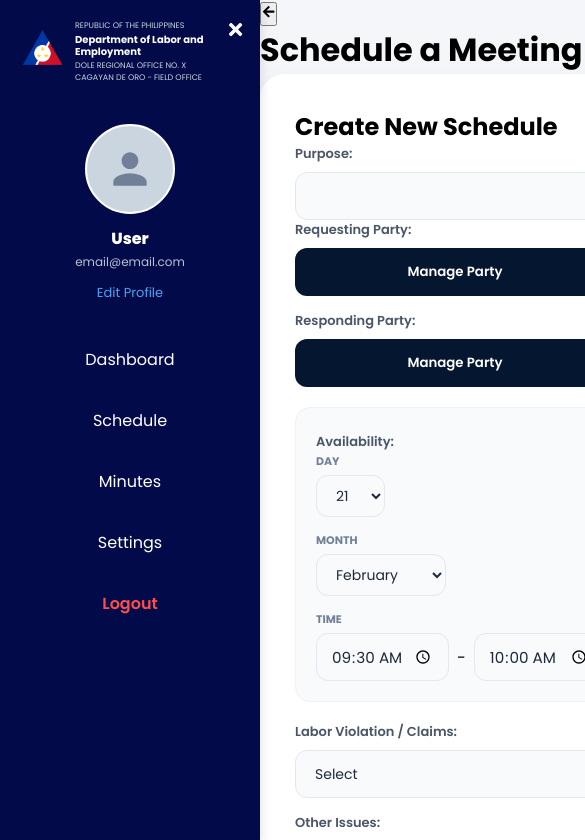
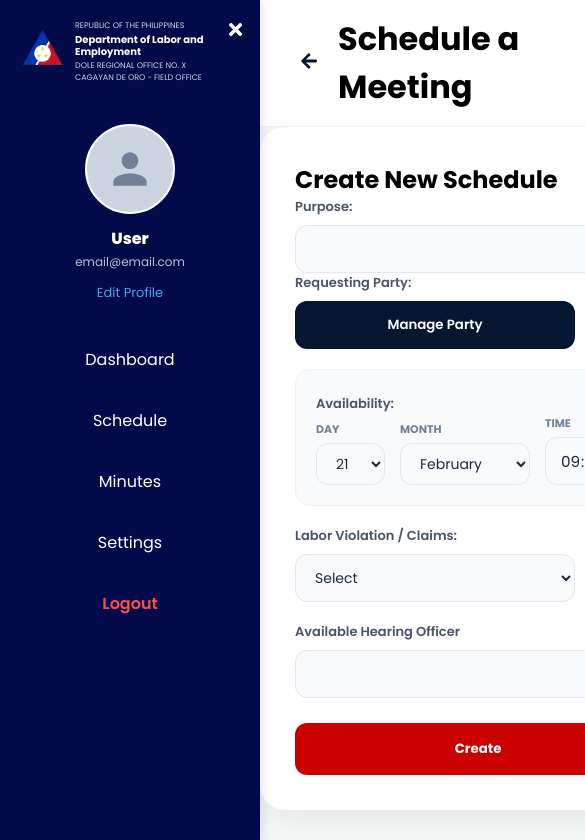
Before and after one commit to CBeatrixBacolanta/ticketing, a React (Create React App) app: page /schedule-form in a window 390 px wide. Shown: the top 840 px of the page, 585 px wide, since content can reach past the window. Built offline with nearby package versions, Linux system fonts and the light colour scheme.

Commit message:
adjust mainsched

```diff
--- a/src/pages/MainSched.js
+++ b/src/pages/MainSched.js
@@ -11,7 +11,7 @@ import {
   FaChevronRight
 } from 'react-icons/fa';
 
-const MainSched = ({ triggerToast }) => {
+const MainSched = ({ triggerToast, sidebarOpen = true }) => {
   const [showLog, setShowLog] = useState(false);
   const [isCreating, setIsCreating] = useState(false);
 
@@ -98,7 +98,7 @@ const MainSched = ({ triggerToast }) => {
   }} />;
 
   return (
-    <div className="schedule-outer-container">
+    <div className={`schedule-outer-container ${!sidebarOpen ? 'sidebar-closed' : ''}`}>
       <div className="schedule-header">
         <div className="header-left">
           {isCreating && (
--- a/src/styles/MainSched.css
+++ b/src/styles/MainSched.css
@@ -1,9 +1,17 @@
 /* --- LAYOUT & BASE --- */
 .schedule-outer-container {
     padding: 30px;
+    /* Added padding-left to prevent overlap with the fixed sidebar */
+    padding-left: 290px;
     background-color: #f3f4f6;
     min-height: 100vh;
     font-family: 'Poppins', sans-serif;
+    transition: padding-left 0.3s ease-in-out;
+}
+
+/* Added helper class for when sidebar is hidden/closed */
+.schedule-outer-container.sidebar-closed {
+    padding-left: 30px;
 }
 
 /* HEADER STYLE */
@@ -49,15 +57,16 @@
     box-shadow: 0 4px 10px rgba(163, 0, 0, 0.3);
 }
 
-/* CONTENT GRID */
+/* CONTENT GRID - Updated to 1fr for flexibility */
 .schedule-content-grid {
     display: grid;
-    grid-template-columns: 750px 1fr;
+    grid-template-columns: 1fr 380px;
     gap: 25px 30px;
     align-items: start;
+    max-width: 1400px;
 }
 
-.left-column-wrapper { width: 750px; }
+.left-column-wrapper { width: 100%; }
 .right-column-wrapper {
     display: flex;
     flex-direction: column;
@@ -67,7 +76,7 @@
 
 /* FIXED HEIGHT LOGIC (COMPACT) */
 .fixed-card-height {
-    height: 420px; /* Shortened to fix the layout gap */
+    height: 420px;
     box-sizing: border-box;
     display: flex;
     flex-direction: column;
@@ -76,7 +85,7 @@
 .white-card {
     background: white;
     border-radius: 20px;
-    padding: 25px; /* Reduced padding to fit compact height */
+    padding: 25px;
     box-shadow: 0 4px 15px rgba(0,0,0,0.03);
     display: flex;
     flex-direction: column;
@@ -85,7 +94,7 @@
 
 .card-title { font-size: 20px; font-weight: 700; color: #111; margin-bottom: 20px; }
 
-/* --- UPCOMING MEETINGS (SCROLLABLE LOGIC) --- */
+/* --- UPCOMING MEETINGS --- */
 .meetings-list.scrollable-agenda {
     flex: 1;
     overflow-y: auto !important;
@@ -199,7 +208,7 @@
 }
 
 .no-meetings-placeholder {
-    margin: auto; /* Perfectly centers placeholder text vertically and horizontally */
+    margin: auto;
     color: #94a3b8;
     font-size: 14px;
     text-align: center;
@@ -224,3 +233,13 @@
 .text-wrapper .label { display: block; color: #94a3b8; font-size: 10px; text-transform: uppercase; }
 .text-wrapper h3 { color: white; margin: 0; font-size: 16px; }
 .arrow-badge { color: #94a3b8; }
+
+/* Responsive adjustments for smaller screens */
+@media (max-width: 1200px) {
+    .schedule-content-grid {
+        grid-template-columns: 1fr;
+    }
+    .right-column-wrapper {
+        min-width: 100%;
+    }
+}
--- a/src/styles/Schedule.css
+++ b/src/styles/Schedule.css
@@ -1,19 +1,16 @@
 /* --- THE STAGE --- */
-.schedule-page-wrapper {
+.schedule-main-content {
+    flex: 1 !important;
+    display: flex !important;
+    flex-direction: column !important;
+    align-items: center !important;
+    justify-content: flex-start !important;
     background-color: #f4f6f9;
     min-height: 100vh;
-    display: flex;
-    flex-direction: column;
-}
-
-.schedule-main-content {
-    flex: 1;
-    display: flex;
-    flex-direction: column;
-    align-items: center;
-    justify-content: flex-start;
     box-sizing: border-box;
-    padding: 40px 20px;
+    overflow-y: auto;
+    padding-top: 40px;
+    margin-top: -30px;
 }
 
 /* --- THE CONTAINER --- */
@@ -21,38 +18,36 @@
     display: flex !important;
     flex-direction: row !important;
     align-items: flex-start !important;
-    justify-content: center !important;
+    justify-content: space-between !important;
     gap: 30px !important;
     width: 100% !important;
-    max-width: 1400px !important;
+    max-width: 1450px !important;
     margin: 0 auto !important;
     position: relative;
     z-index: 2;
-    flex-wrap: wrap; /* Allows cards to wrap on smaller screens */
 }
 
 /* --- LEFT CARD: CREATE SCHEDULE --- */
 .create-card {
-    flex: 1 1 600px !important; /* Grow and shrink, base of 600px */
+    flex: 0 0 650px !important;
     max-width: 700px;
     background: rgba(255, 255, 255, 0.98);
     border-radius: 25px;
     box-shadow: 0 10px 30px rgba(0, 0, 0, 0.06);
     padding: 35px;
-    box-sizing: border-box;
 }
 
 /* --- RIGHT CARD: CALENDAR --- */
 .calendar-card.fixed-calendar-card {
-    flex: 0 1 450px !important; /* Won't grow larger than content, but can shrink */
-    min-width: 350px;
+    flex: 1 !important;
+    width: 517px;
     background: rgba(255, 255, 255, 0.98);
     border-radius: 25px;
     padding: 35px;
     box-shadow: 0 10px 30px rgba(0, 0, 0, 0.06);
     display: flex;
     flex-direction: column;
-    min-height: 450px;
+    min-height: 450px; /* Reduced from 550px since Recent section is gone */
 }
 
 /* --- FORM GROUPS & INPUTS --- */
@@ -84,7 +79,6 @@
     border-radius: 12px;
     font-size: 14px;
     transition: all 0.2s ease;
-    box-sizing: border-box;
 }
 
 .sched-input:focus {
@@ -111,7 +105,6 @@
     display: flex;
     align-items: flex-end;
     gap: 15px;
-    flex-wrap: wrap; /* Wraps internal items if too narrow */
 }
 
 .inline-label {
@@ -205,59 +198,12 @@
     gap: 8px;
 }
 
-/* --- RESPONSIVE MEDIA QUERIES --- */
-
-/* For smaller laptops or high-zoom monitors */
-@media (max-width: 1150px) {
-    .schedule-container {
-        flex-direction: column !important;
-        align-items: center !important;
-    }
-
-    .create-card,
-    .calendar-card.fixed-calendar-card {
-        width: 100% !important;
-        max-width: 100% !important;
-        flex: none !important;
-    }
+.create-btn:hover, .view-log-btn:hover {
+    opacity: 0.9;
+    transform: translateY(-1px);
 }
 
-/* For mobile/small tablets */
-@media (max-width: 650px) {
-    .row-group {
-        flex-direction: column;
-        gap: 15px;
-    }
-
-    .availability-row {
-        flex-direction: column;
-        align-items: flex-start;
-    }
-
-    .time-range-row {
-        width: 100%;
-    }
-
-    .time-range-row .sched-input {
-        flex: 1;
-    }
-
-    .sched-button-group {
-        flex-direction: column;
-    }
-}
-
-/* --- TRIGGER BUTTON & MODAL --- */
-.manage-party-trigger {
-    background: #051630;
-    color: white;
-    border: none;
-    height: 48px;
-    border-radius: 12px;
-    font-weight: 600;
-    cursor: pointer;
-}
-
+/* --- MODAL STYLES --- */
 .modal-overlay {
     position: fixed;
     top: 0;
@@ -269,15 +215,17 @@
     justify-content: center;
     align-items: center;
     z-index: 2000;
-    padding: 20px;
 }
 
 .party-modal {
     background: white;
-    width: 100%;
-    max-width: 550px;
+    width: 550px;
+    min-height: 400px;
     border-radius: 15px;
+    display: flex;
+    flex-direction: column;
     overflow: hidden;
+    box-shadow: 0 15px 40px rgba(0,0,0,0.2);
 }
 
 .modal-header {
@@ -288,3 +236,142 @@
     justify-content: space-between;
     align-items: center;
 }
+
+.modal-body {
+    padding: 25px;
+    background: #ffffff;
+    flex: 1;
+    display: flex;
+    flex-direction: column;
+}
+
+.party-section-box {
+    background: #f0f2f5;
+    padding: 15px;
+    border-radius: 12px;
+    margin-bottom: 25px;
+    display: flex;
+    flex-direction: column;
+}
+
+.party-list-scroll-container {
+    max-height: 165px;
+    overflow-y: auto;
+    margin-bottom: 12px;
+    padding-right: 8px;
+}
+
+.party-input-row {
+    display: flex;
+    gap: 12px;
+    margin-bottom: 10px;
+}
+
+.party-input-row input {
+    flex: 1;
+    background: #051630;
+    color: white;
+    border: none;
+    padding: 12px 15px;
+    border-radius: 8px;
+    font-size: 13px;
+}
+
+.party-delete-btn {
+    background: #e63946;
+    color: white;
+    border: none;
+    padding: 0 12px;
+    border-radius: 8px;
+    cursor: pointer;
+}
+
+.add-another-btn {
+    background: #f1c40f;
+    border: none;
+    padding: 8px 15px;
+    border-radius: 6px;
+    font-size: 12px;
+    font-weight: 700;
+    color: #051630;
+    cursor: pointer;
+    align-self: flex-start;
+}
+
+/* --- TRIGGER BUTTON STYLE --- */
+.manage-party-trigger {
+    background: #051630;
+    color: white;
+    border: none;
+    height: 48px;
+    border-radius: 12px;
+    font-weight: 600;
+    cursor: pointer;
+}
+
+.page-header-container {
+    display: flex;
+    align-items: center;
+    padding: 15px 40px;
+    background: white;
+    border-bottom: 1px solid #edf2f7;
+    gap: 20px;
+}
+
+.back-nav-btn {
+    background: none;
+    border: none;
+    font-size: 18px;
+    cursor: pointer;
+    color: #051630;
+}
+
+/* --- MODAL FOOTER DUAL --- */
+.modal-footer-dual {
+    display: flex;
+    gap: 12px;
+    margin-top: 10px;
+    padding-top: 15px;
+    border-top: 1px solid #edf2f7;
+}
+
+.modal-cancel-btn {
+    flex: 1;
+    background: #e2e8f0;
+    color: #4a5568;
+    border: none;
+    padding: 12px;
+    border-radius: 10px;
+    font-weight: 700;
+    cursor: pointer;
+    transition: all 0.2s ease;
+}
+
+.modal-save-btn-small {
+    flex: 1;
+    background: #051630;
+    color: white;
+    border: none;
+    padding: 12px;
+    border-radius: 10px;
+    font-weight: 700;
+    cursor: pointer;
+    transition: all 0.2s ease;
+}
+
+.modal-save-btn-small:hover {
+    background: #0a264a;
+    box-shadow: 0 4px 12px rgba(5, 22, 48, 0.2);
+}
+
+/* --- INTERNAL CONFIRMATION VIEW --- */
+.confirm-exit-view {
+    text-align: center;
+    padding: 20px 10px;
+}
+
+.warning-icon-large {
+    font-size: 3rem;
+    color: #f59e0b;
+    margin-bottom: 15px;
+}
```
